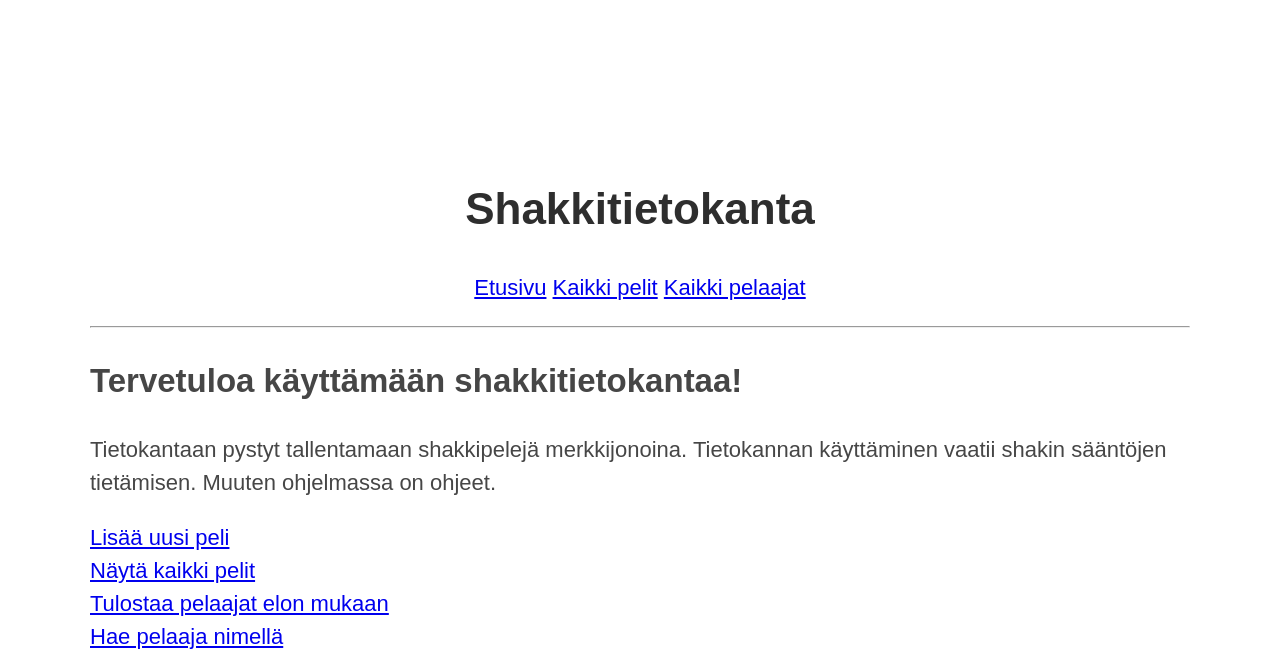
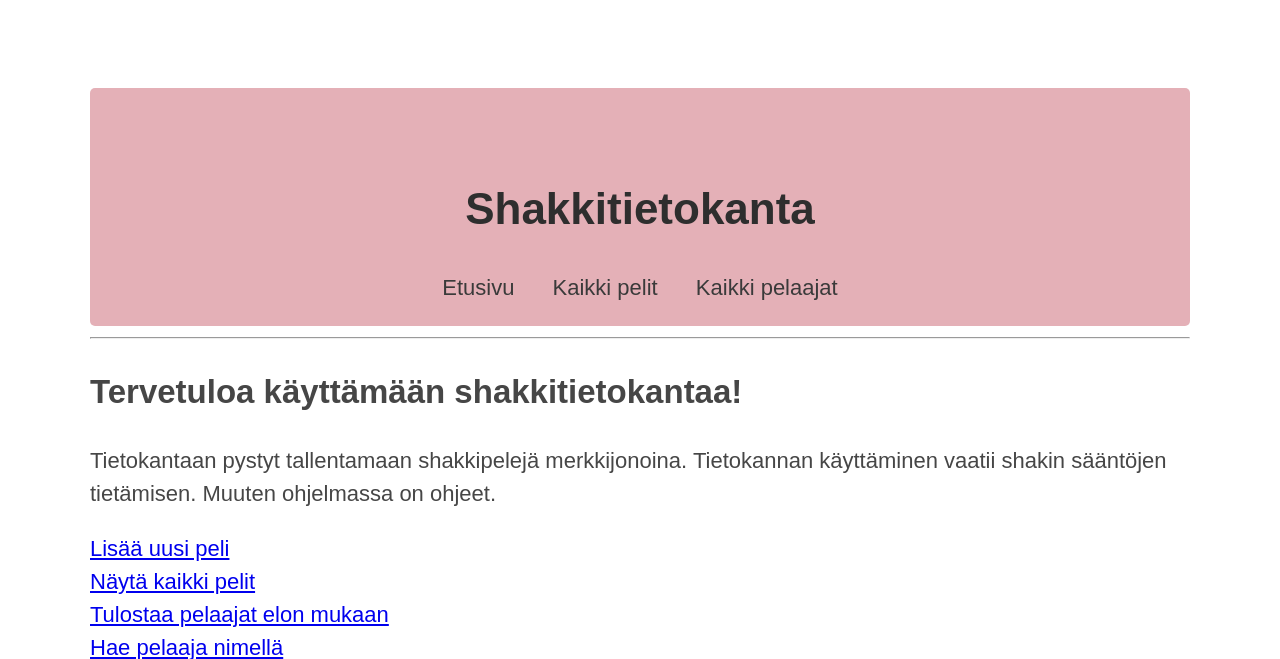
Before and after one commit to Heljae/shakki-tietokanta, a Flask app: page / in a window 1280 px wide. Shown: the top 659 px of the page. Run offline with Flask 3, Linux system fonts and the light colour scheme.

Commit message:
edited outlook

```diff
--- a/static/style.css
+++ b/static/style.css
@@ -34,6 +34,21 @@ body {
     height: 6em;
     margin-left: 10%;
     margin-right: 10%;
-    vertical-align: middle;
+    vertical-align: left;
     display: inline-block;
+    text-align: left;
 }
+.topbar {
+    background: #e4b0b7;
+    border-radius: 5px;
+    overflow: hidden;
+}
+.topbar a {
+    text-align: center;
+    padding: 14px 16px;
+    text-decoration: none;
+    color: #3a3a3a;
+}
+.topbar a:hover {
+    background-color: #f4d9dc;
+}
--- a/templates/layout.html
+++ b/templates/layout.html
@@ -2,16 +2,19 @@
 <html>
   <head>
     <link rel="stylesheet" href="/static/style.css">
-    <title style="text-align:center;">Shakkitietokanta</title>
+    <title>Shakkitietokanta</title>
   </head>
-  <p style="text-align: center;">
-    <h1 class="title_style">Shakkitietokanta</h1>
-    <div style="text-align: center;">
-      <a href="/">Etusivu</a>
-      <a href="/print_games">Kaikki pelit</a>
-      <a href="/list_players">Kaikki pelaajat</a>
+    <div class="topbar">
+      <p>
+        <h1 class="title_style">Shakkitietokanta</h1>
+        <div style="text-align: center;">
+          <a href="/" style="text-decoration: none;">Etusivu</a>
+          <a href="/print_games" style="text-decoration: none;">Kaikki pelit</a>
+          <a href="/list_players" style="text-decoration: none;">Kaikki pelaajat</a>
+        </div>
+      </p>
     </div>
-  </p>
-  <hr>
-  {% block content %}{% endblock %}
+    <hr>
+    {% block content %}{% endblock %}
+  </div>
 </html>
```
